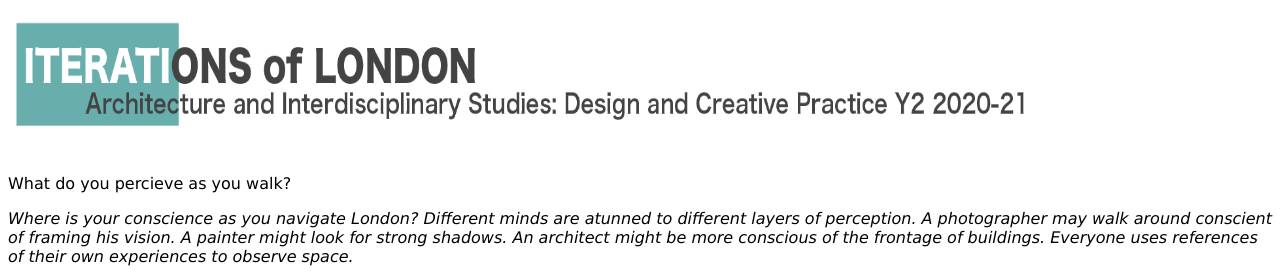
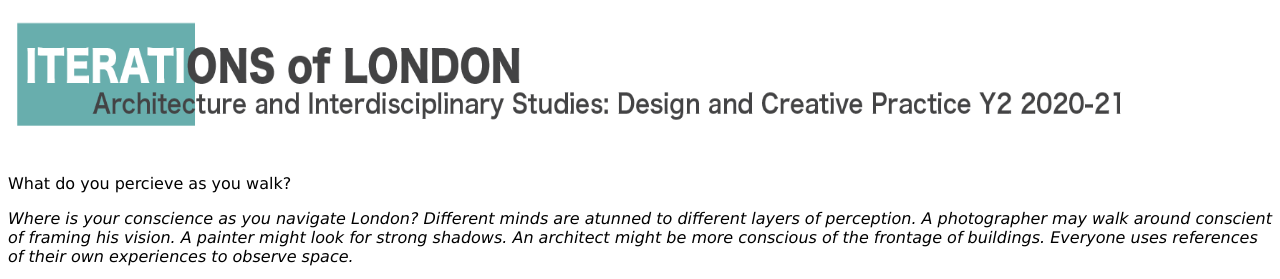
Before and after one commit to isobelrbinnie/ITERATIONSOFLONDON, a plain HTML site: page index.html in a window 1280 px wide. Shown: the top 279 px of the page. Drawn offline with Linux system fonts and the light colour scheme.

Commit message:
Update index.html

```diff
--- a/index.html
+++ b/index.html
@@ -1,5 +1,5 @@
 
-<img src="images/Screen Shot 2021-01-04 at 5.19.57 PM.png" alt="Iterations of London" width="1050" height="150">
+<img src="images/Screen Shot 2021-01-04 at 5.19.57 PM.png" alt="Iterations of London" width="1150" height="150">
 
 <body>
 
```
